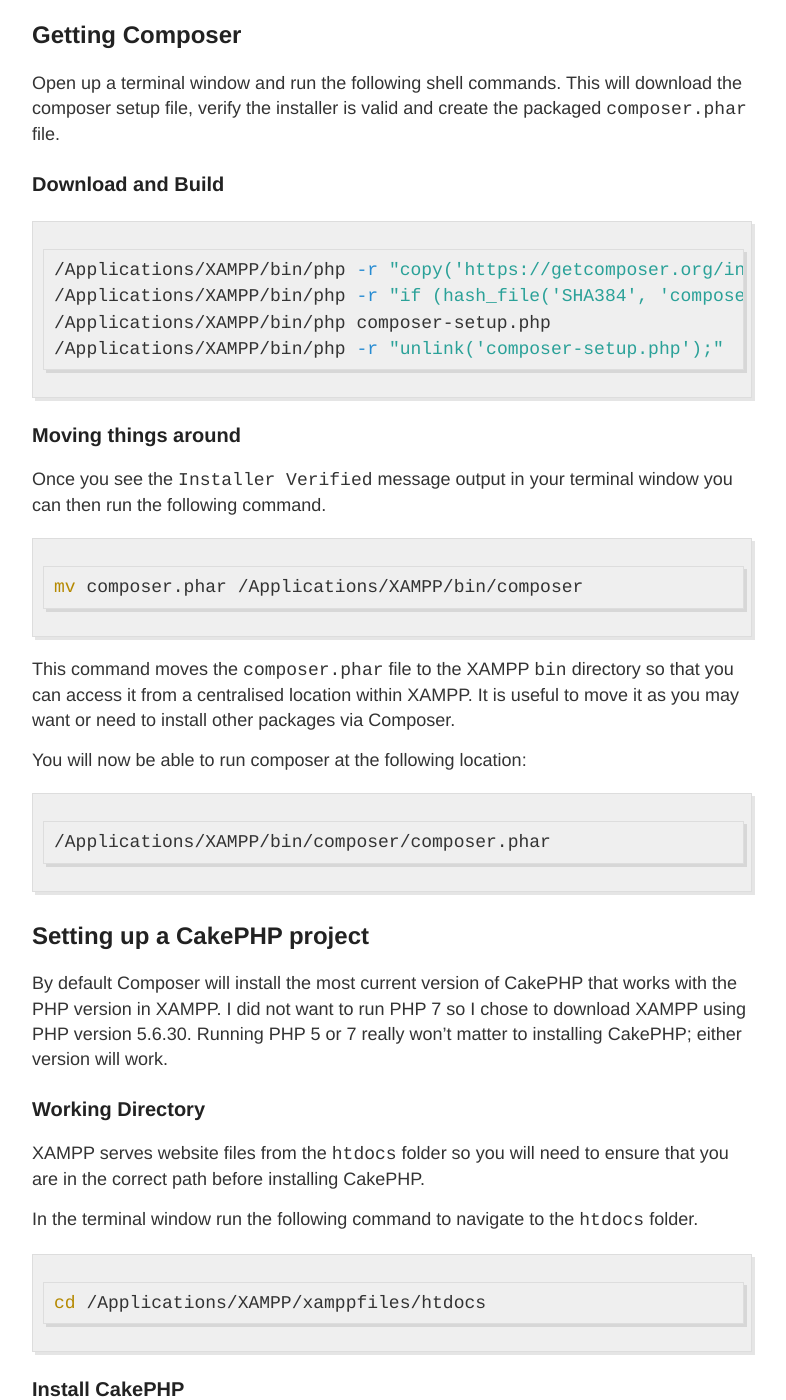
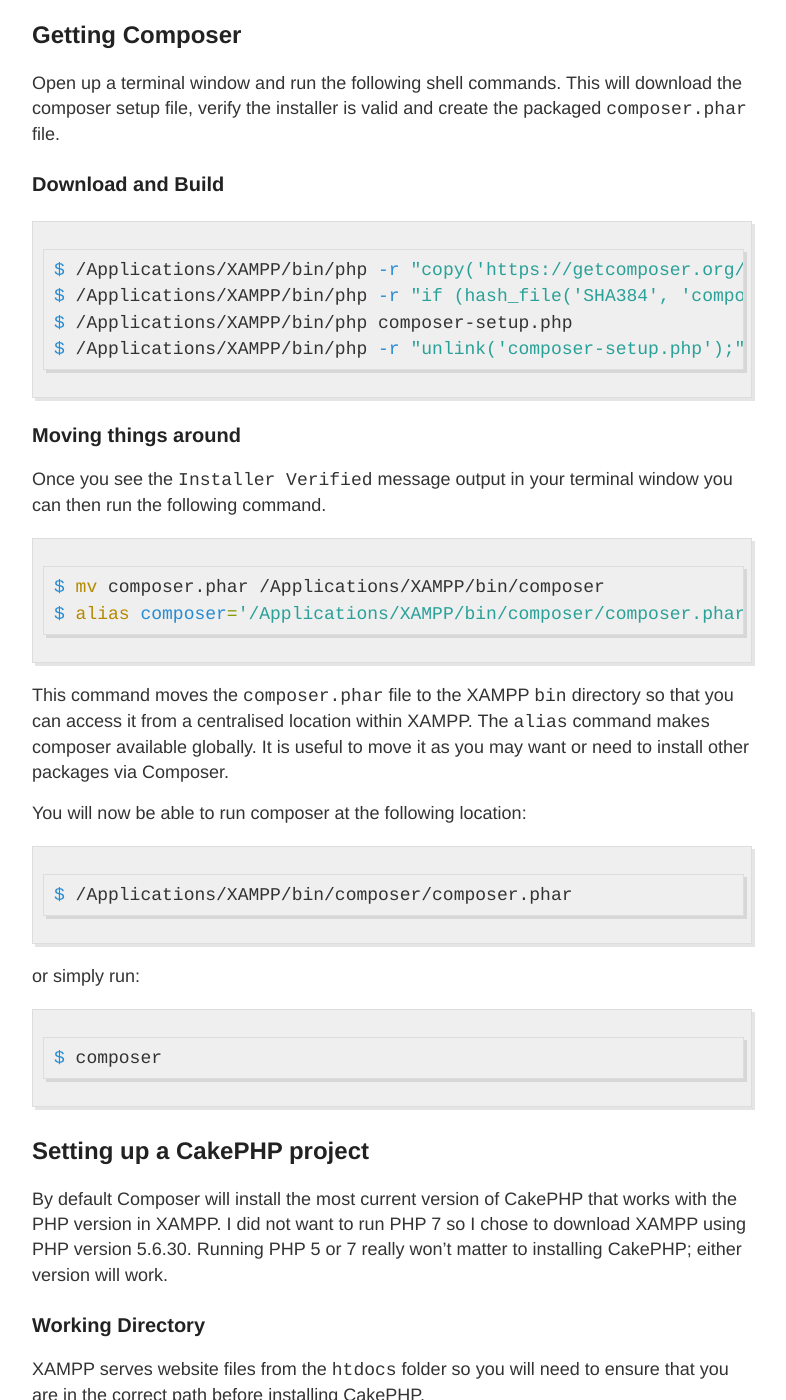
Before and after one commit to justinhartman/nix, a Jekyll site: the page built from _posts/2017-06-16-installing-cakephp-on-mac-os-x-running-xampp.md, in a window 1280 px wide and 1400 px high, scrolled down 1111 px. Shown: the whole window, without its empty margins (248-1034 px from the left). Built offline with Jekyll 4.4.1, drawn with Linux system fonts in a browser that asks for light colours; a script that is not in the unit is left out; comment, search, counter and statistics services are not loaded; some of the changed text lies outside the part shown.

Commit message:
Made changes to the CakePHP install whereby adding an alias making composer available globally. Added LICENSE and updated README.

````diff
--- a/_posts/2017-06-16-installing-cakephp-on-mac-os-x-running-xampp.md
+++ b/_posts/2017-06-16-installing-cakephp-on-mac-os-x-running-xampp.md
@@ -44,22 +44,27 @@
 
 ### Download and Build
 ```bash
-/Applications/XAMPP/bin/php -r "copy('https://getcomposer.org/installer', 'composer-setup.php');"
-/Applications/XAMPP/bin/php -r "if (hash_file('SHA384', 'composer-setup.php') === '669656bab3166a7aff8a7506b8cb2d1c292f042046c5a994c43155c0be6190fa0355160742ab2e1c88d40d5be660b410') { echo 'Installer verified'; } else { echo 'Installer corrupt'; unlink('composer-setup.php'); } echo PHP_EOL;"
-/Applications/XAMPP/bin/php composer-setup.php
-/Applications/XAMPP/bin/php -r "unlink('composer-setup.php');"
+$ /Applications/XAMPP/bin/php -r "copy('https://getcomposer.org/installer', 'composer-setup.php');"
+$ /Applications/XAMPP/bin/php -r "if (hash_file('SHA384', 'composer-setup.php') === '669656bab3166a7aff8a7506b8cb2d1c292f042046c5a994c43155c0be6190fa0355160742ab2e1c88d40d5be660b410') { echo 'Installer verified'; } else { echo 'Installer corrupt'; unlink('composer-setup.php'); } echo PHP_EOL;"
+$ /Applications/XAMPP/bin/php composer-setup.php
+$ /Applications/XAMPP/bin/php -r "unlink('composer-setup.php');"
 ```
 
 ### Moving things around
 Once you see the `Installer Verified` message output in your terminal window you can then run the following command.
 ```bash
-mv composer.phar /Applications/XAMPP/bin/composer
+$ mv composer.phar /Applications/XAMPP/bin/composer
+$ alias composer='/Applications/XAMPP/bin/composer/composer.phar'
 ```
-This command moves the `composer.phar` file to the XAMPP `bin` directory so that you can access it from a centralised location within XAMPP. It is useful to move it as you may want or need to install other packages via Composer.
+This command moves the `composer.phar` file to the XAMPP `bin` directory so that you can access it from a centralised location within XAMPP. The `alias` command makes composer available globally. It is useful to move it as you may want or need to install other packages via Composer.
 
 You will now be able to run composer at the following location:
 ```bash
-/Applications/XAMPP/bin/composer/composer.phar
+$ /Applications/XAMPP/bin/composer/composer.phar
+```
+or simply run:
+```bash
+$ composer
 ```
 
 ## Setting up a CakePHP project
````
Also changed, not shown: other parts of _posts/2017-06-16-installing-cakephp-on-mac-os-x-running-xampp.md (+2 -2 lines), README.md (+12 -0 lines), LICENSE.md (added).
